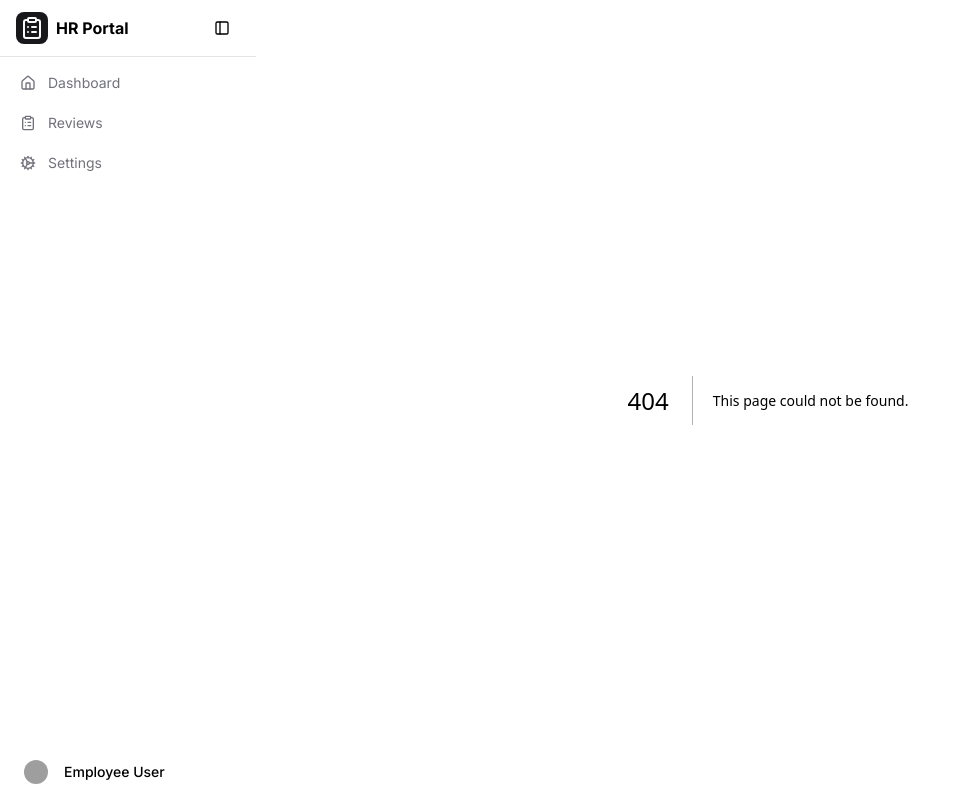
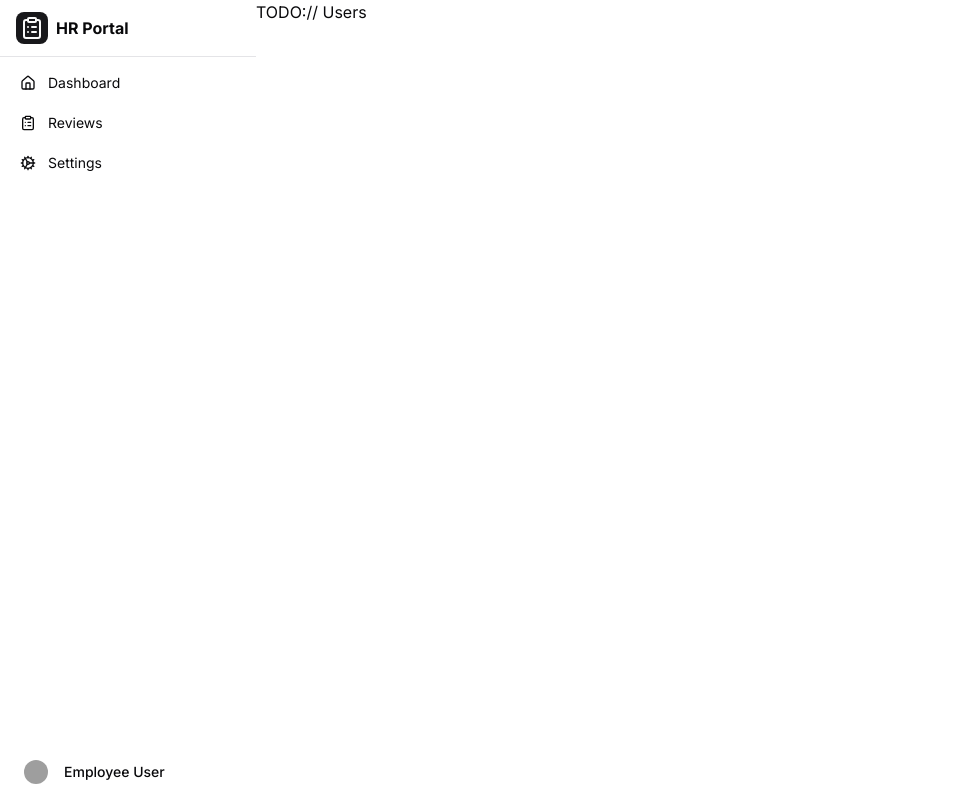
Before and after one commit to haleatus/hr-portal, a Next.js app: page /users in a window 1280 px wide. Before the commit this address had no page. Shown: the whole page, without its empty margins (0-955 px from the left). Built offline with nearby package versions, Linux system fonts and the light colour scheme; grey boxes are pictures that could not be loaded.

Commit message:
update : updated the UI

```diff
--- /dev/null
+++ b/src/app/users/page.tsx
@@ -0,0 +1,7 @@
+import React from "react";
+
+const UsersPage = () => {
+  return <div>TODO:// Users</div>;
+};
+
+export default UsersPage;
--- a/src/components/base/app-sidebar.tsx
+++ b/src/components/base/app-sidebar.tsx
@@ -31,47 +31,32 @@ import {
   DropdownMenuSeparator,
   DropdownMenuTrigger,
 } from "@/components/ui/dropdown-menu";
-import {
-  Tooltip,
-  TooltipContent,
-  TooltipTrigger,
-  TooltipProvider,
-} from "@/components/ui/tooltip";
 import { toast } from "sonner";
 
 export function AppSidebar() {
   const pathname = usePathname();
   // eslint-disable-next-line @typescript-eslint/no-unused-vars
-  const { state, toggleSidebar } = useSidebar();
+  const { toggleSidebar } = useSidebar();
   const [userRole, setUserRole] = useState<string | null>(null);
 
   useEffect(() => {
-    // Simulate fetching user role
     const role = localStorage.getItem("userRole") || "employee";
     setUserRole(role);
   }, []);
 
   const handleLogout = () => {
-    // In a real app, this would call your logout function
     localStorage.removeItem("userRole");
-
-    toast.success("You have been successfully logged out.");
-
-    // Redirect to login page
+    toast.success("Logged out, You have been successfully logged out.");
     window.location.href = "/";
   };
 
   const handleRoleChange = (role: string) => {
     localStorage.setItem("userRole", role);
     setUserRole(role);
-
-    toast.success(`You are now viewing as ${role}.`);
-
-    // Refresh the page to update the UI
-    window.location.reload();
+    toast.success(`Role Changed, You are now viewing as ${role}.`);
+    window.location.reload(); // Refresh the page to update UI
   };
 
-  // Define navigation items based on user role
   const navItems = [
     {
       title: "Dashboard",
@@ -106,74 +91,52 @@ export function AppSidebar() {
   ];
 
   return (
-    <TooltipProvider>
     <Sidebar>
       <SidebarHeader className="flex items-center justify-between p-4">
         <Link href="/dashboard" className="flex items-center gap-2">
           <div className="rounded-md bg-primary p-1">
             <ClipboardList className="h-6 w-6 text-primary-foreground" />
           </div>
-            <span
-              className={`font-bold transition-all duration-300 ${
-                state === "collapsed" ? "md:opacity-0" : "md:opacity-100"
-              }`}
-            >
-              HR Portal
-            </span>
+          <span className="font-bold">HR Portal</span>
         </Link>
-          <SidebarTrigger />
+        <SidebarTrigger className="md:hidden" />
       </SidebarHeader>
 
       <Separator />
 
-        <SidebarContent className="flex flex-col justify-between flex-1">
-          <nav className="space-y-1 p-2">
+      <SidebarContent className="p-2 flex-1">
+        <nav className="space-y-1">
           {navItems
             .filter((item) => !userRole || item.roles.includes(userRole))
             .map((item) => (
-                <Tooltip key={item.href} delayDuration={0}>
-                  <TooltipTrigger asChild>
               <Link
+                key={item.href}
                 href={item.href}
                 className={`flex items-center gap-3 rounded-md px-3 py-2 text-sm transition-colors ${
                   pathname === item.href
-                          ? "bg-secondary text-secondary-foreground"
-                          : "text-muted-foreground hover:bg-secondary hover:text-secondary-foreground"
+                    ? "bg-sidebar-accent text-sidebar-accent-foreground"
+                    : "text-sidebar-foreground hover:bg-sidebar-accent hover:text-sidebar-accent-foreground"
                 }`}
               >
-                      <item.icon className="h-4 w-4 shrink-0" />
-                      <span
-                        className={`transition-all duration-300 ${
-                          state === "collapsed" ? "md:hidden" : "md:inline"
-                        }`}
-                      >
-                        {item.title}
-                      </span>
+                <item.icon className="h-4 w-4" />
+                <span>{item.title}</span>
               </Link>
-                  </TooltipTrigger>
-                  <TooltipContent side="right" className="md:hidden">
-                    {item.title}
-                  </TooltipContent>
-                </Tooltip>
             ))}
         </nav>
+      </SidebarContent>
 
       <SidebarFooter className="p-4">
         <DropdownMenu>
           <DropdownMenuTrigger asChild>
             <Button variant="ghost" className="w-full justify-start px-2">
-                  <Avatar className="h-6 w-6 mr-2">
+              <Avatar className="mr-2 h-6 w-6">
                 <AvatarImage
                   src="/placeholder.svg?height=32&width=32"
                   alt="User"
                 />
                 <AvatarFallback>U</AvatarFallback>
               </Avatar>
-                  <span
-                    className={`text-sm transition-all duration-300 ${
-                      state === "collapsed" ? "md:hidden" : "md:inline"
-                    }`}
-                  >
+              <span className="text-sm">
                 {userRole === "admin"
                   ? "Admin User"
                   : userRole === "manager"
@@ -210,8 +173,6 @@ export function AppSidebar() {
           </DropdownMenuContent>
         </DropdownMenu>
       </SidebarFooter>
-        </SidebarContent>
     </Sidebar>
-    </TooltipProvider>
   );
 }
```
Lines whose indentation alone changed are shown as unchanged.
